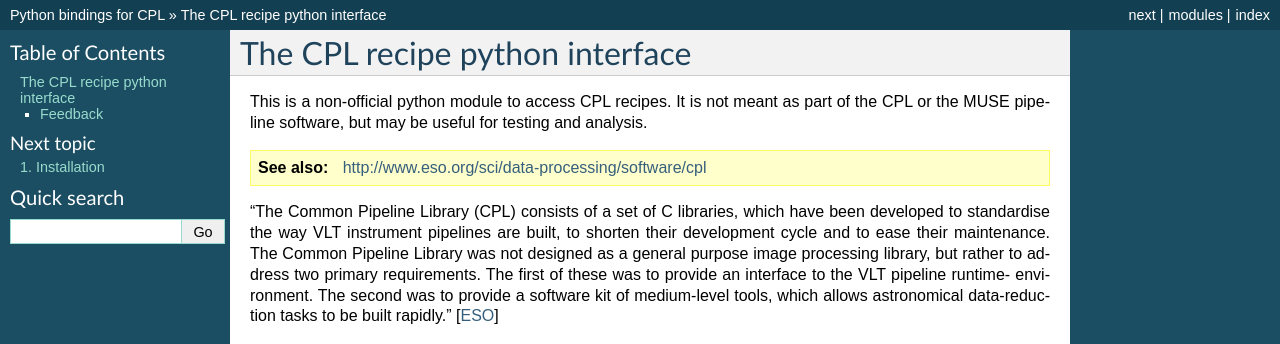
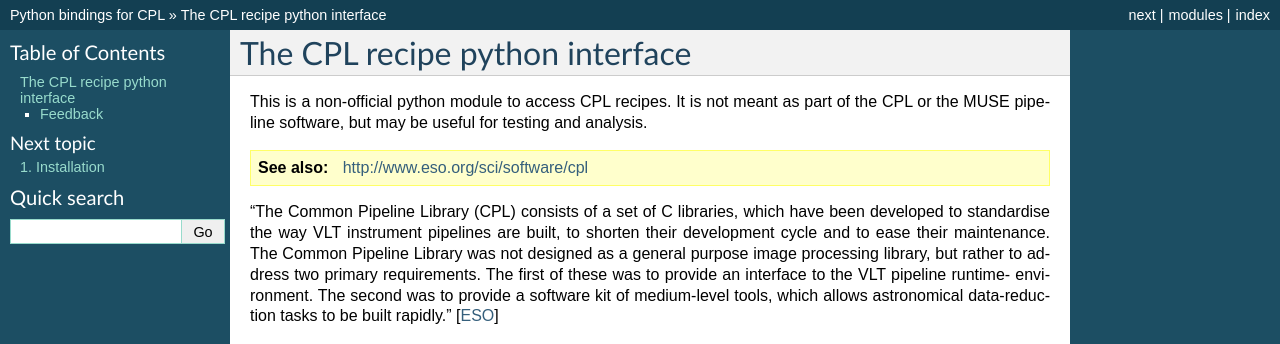
Before and after one commit to olebole/python-cpl, a Sphinx documentation site: the page built from doc/index.rst, in a window 1280 px wide. Shown: the top 344 px of the page. Built offline with Sphinx 7.4.7, drawn with Linux system fonts in a browser that asks for light colours; the version number is read from the project's files by our own code; some of the changed lines change nothing that is shown.

Commit message:
CPL web address corrected

```diff
--- a/doc/index.rst
+++ b/doc/index.rst
@@ -14,7 +14,7 @@ This is a non-official python module to access CPL recipes. It is not meant as
 part of the CPL or the MUSE pipeline software, but may be useful for testing
 and analysis.
 
-.. seealso:: http://www.eso.org/sci/data-processing/software/cpl
+.. seealso:: http://www.eso.org/sci/software/cpl
 
 "The Common Pipeline Library (CPL) consists of a set of C libraries, which have
 been developed to standardise the way VLT instrument pipelines are built, to
@@ -24,7 +24,7 @@ library, but rather to address two primary requirements. The first of these
 was to provide an interface to the VLT pipeline runtime- environment. The
 second was to provide a software kit of medium-level tools, which allows
 astronomical data-reduction tasks to be built rapidly."
-[`ESO <http://www.eso.org/sci/data-processing/software/cpl/introduction.html>`_]
+[`ESO <http://www.eso.org/sci/software/cpl/introduction.html>`_]
 
 A PDF version of the user manual can be downloaded from `here <python-cpl.pdf>`_.
 
```
